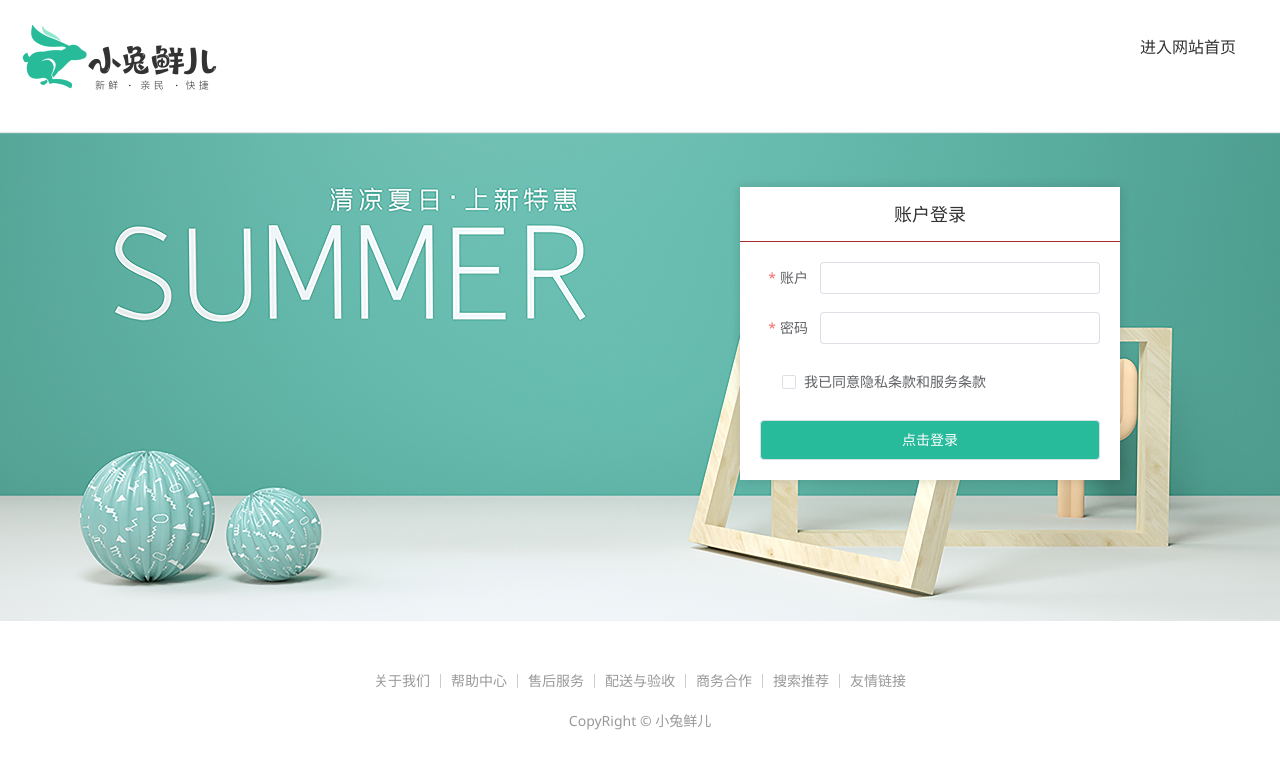
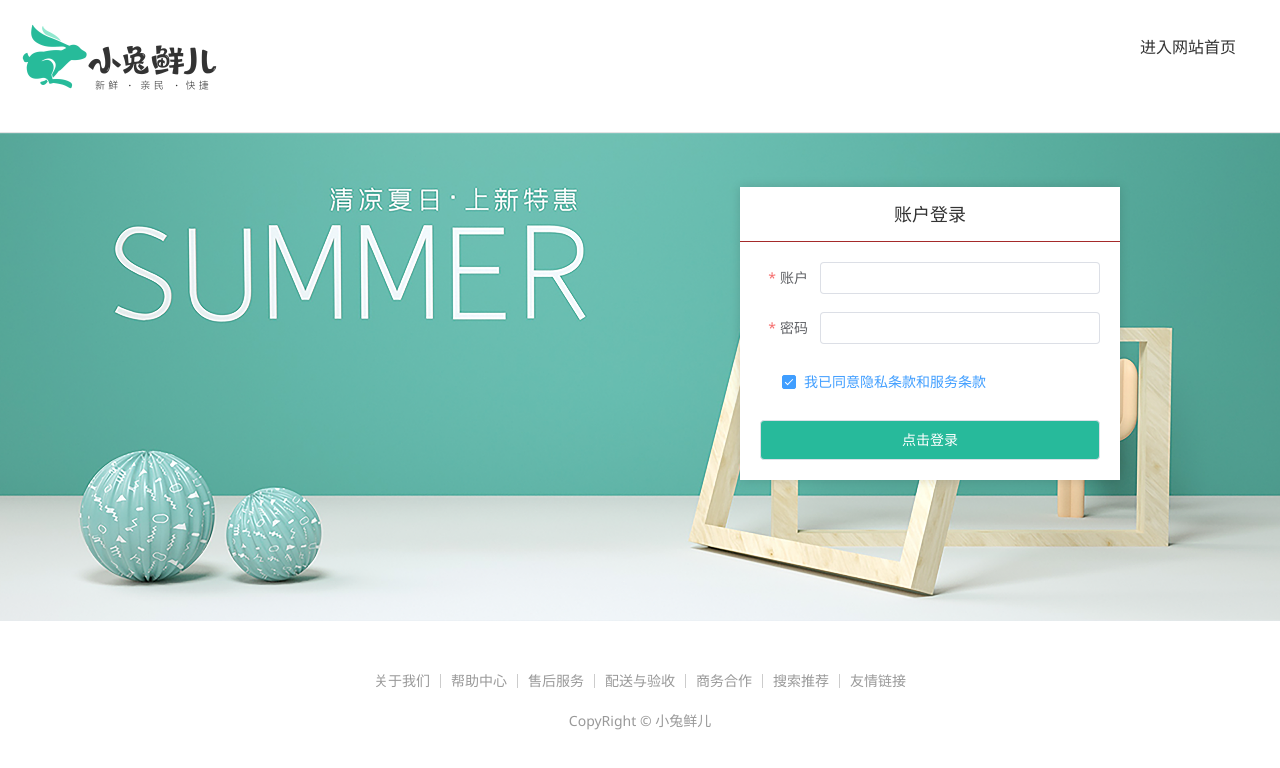
Before and after one commit to kuzer-zzj/vue3-rabbit, a Vue app: page /login in a window 1280 px wide. Shown: the top 768 px of the page. Built offline with nearby package versions, Linux system fonts and the light colour scheme; a small style sheet from the web is missing.

Commit message:
自定义表单校验

```diff
--- a/src/views/Login/index.vue
+++ b/src/views/Login/index.vue
@@ -4,7 +4,16 @@
 const form =ref({
   username:'',
   password:'',
+  agree: true
 })
+
+const validatePass = (rule, value, callback) => {
+  if (!value) {
+    callback(new Error('请勾选！！'))
+  } else {
+    callback()
+  }
+}
 
 const rules ={
   username:[
@@ -14,6 +23,9 @@
     {required: true, message: '密码不能为空',trigger: 'blur'},
     { min: 6, max: 24, message: '密码长度要求6-14个字符',trigger: 'blur'}
   ],
+  agree: [
+    {validator: validatePass, trigger: 'change'}
+  ]
 }
 
 </script>
@@ -46,8 +58,8 @@
             <el-form-item label="密码"  prop="password">
               <el-input  v-model="form.password" />
             </el-form-item>
-            <el-form-item label-width="22px">
-              <el-checkbox size="large">
+            <el-form-item label-width="22px" prop="agree">
+              <el-checkbox size="large" v-model="form.agree" >
                 我已同意隐私条款和服务条款
               </el-checkbox>
             </el-form-item>
```
